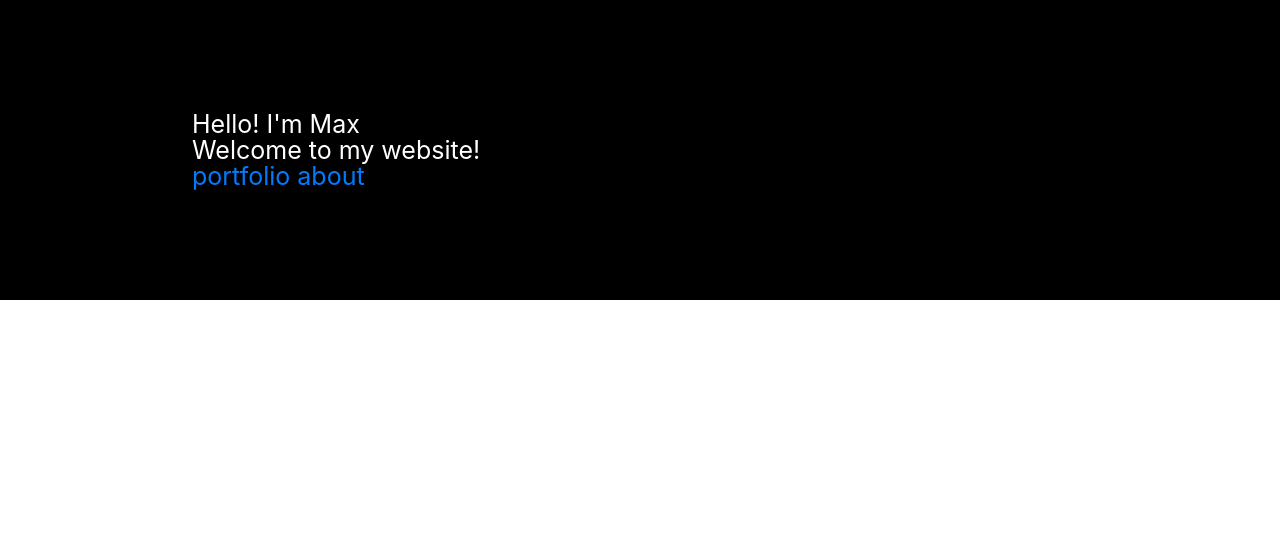
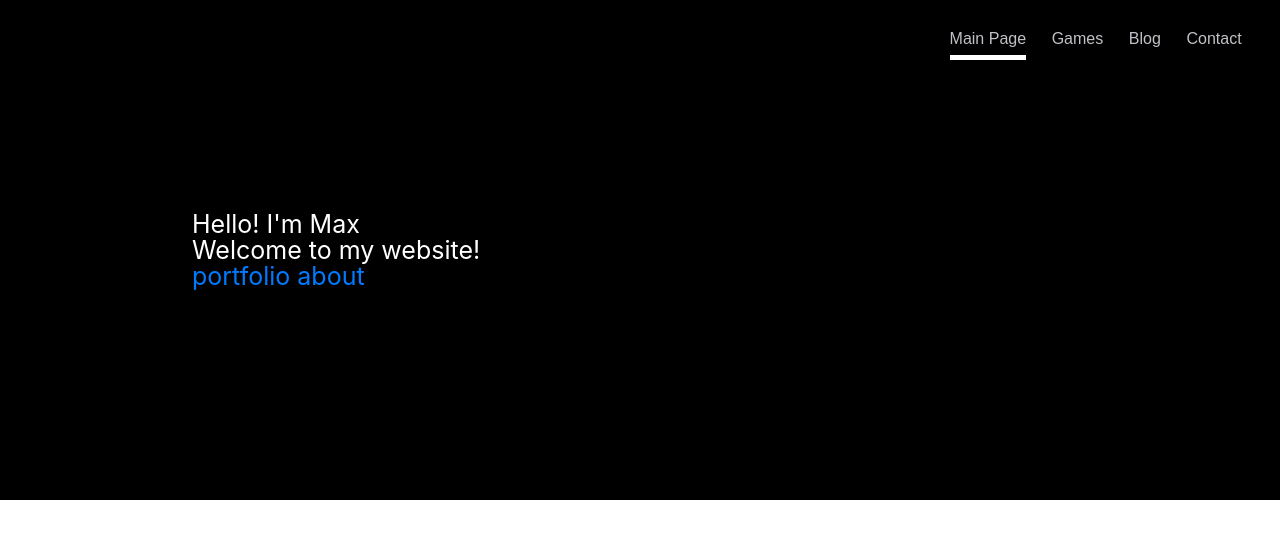
Before and after one commit to Maxqia/portfolio, a PHP site: page / in a window 1280 px wide. Shown: the top 539 px of the page. Run offline with PHP 8.4, Linux system fonts and the light colour scheme.

Commit message:
Title Bar

```diff
--- a/index.css
+++ b/index.css
@@ -6,7 +6,7 @@ html, body {
     position:relative;
     background-color: black;
     color: white;
-    height: 300px;
+    height: 500px;
 }
 
 #shiftleft {
--- a/index.html
+++ b/index.html
@@ -5,12 +5,24 @@
         <meta name="viewport" content="width=device-width, initial-scale=1, shrink-to-fit=no">
 
         <link rel="stylesheet" href="https://stackpath.bootstrapcdn.com/bootstrap/4.4.1/css/bootstrap.min.css" integrity="sha384-Vkoo8x4CGsO3+Hhxv8T/Q5PaXtkKtu6ug5TOeNV6gBiFeWPGFN9MuhOf23Q9Ifjh" crossorigin="anonymous">
+        <link rel="stylesheet" type="text/css" href="title.css">
         <link rel="stylesheet" type="text/css" href="index.css">
 
         <title>Max Qian</title>
     </head>
     <body>
         <div id="bigheader">
+            <div id="navcontain">
+                <div id="navbar">
+                   <h2><!--Max's Website--></h2>
+                   <ul id="navlist">
+                     <li><div class="current"><a href="">Main Page</a></div></li>
+                     <li><div><a href="games.html" class="">Games</a></div></li>
+                     <li><div><a href="https://maxqia.wordpress.com" class="">Blog</a></div></li>
+                     <li><div><a href="#contact" class="">Contact</a></div></li>
+                  </ul>
+                </div>
+            </div>
             <div id="shiftleft">
                 <div id="align-vertical">
                     <div id="hi">
--- a/title.css
+++ b/title.css
@@ -0,0 +1,56 @@
+/* Navbar Stuff */
+ul#navlist {
+  list-style: none;
+  //display: inline;
+  display:flex;
+  flex-wrap: wrap;
+  margin: 0;
+  padding: 0;
+}
+
+li {
+  margin: 0.8em;
+  //float: left;
+  //margin: auto;
+}
+
+#navlist a,
+#navlist a:hover,
+#navlist a:active {
+  font-family: sans-serif;
+  color: #c0c1c6;
+  text-decoration: none;
+}
+
+#navlist div {
+  padding-bottom: 4px;
+  border-bottom: 5px solid transparent;
+}
+
+#navlist div:hover {
+  border-bottom: 5px solid gray;
+}
+
+#navlist div.current {
+  border-bottom: 5px solid white;
+}
+/* End Navbar Stuff*/
+
+#navcontain {
+    position: absolute;
+    width: 100%;
+}
+
+#navbar {
+  display: flex;
+  align-items: center;
+  justify-content: space-between;
+  flex-wrap: wrap;
+  margin: 0.8em 1.6em 0.8em 1.6em;
+
+}
+
+#navbar h2 {
+  color: white;
+  font-family: sans-serif;
+}
```
